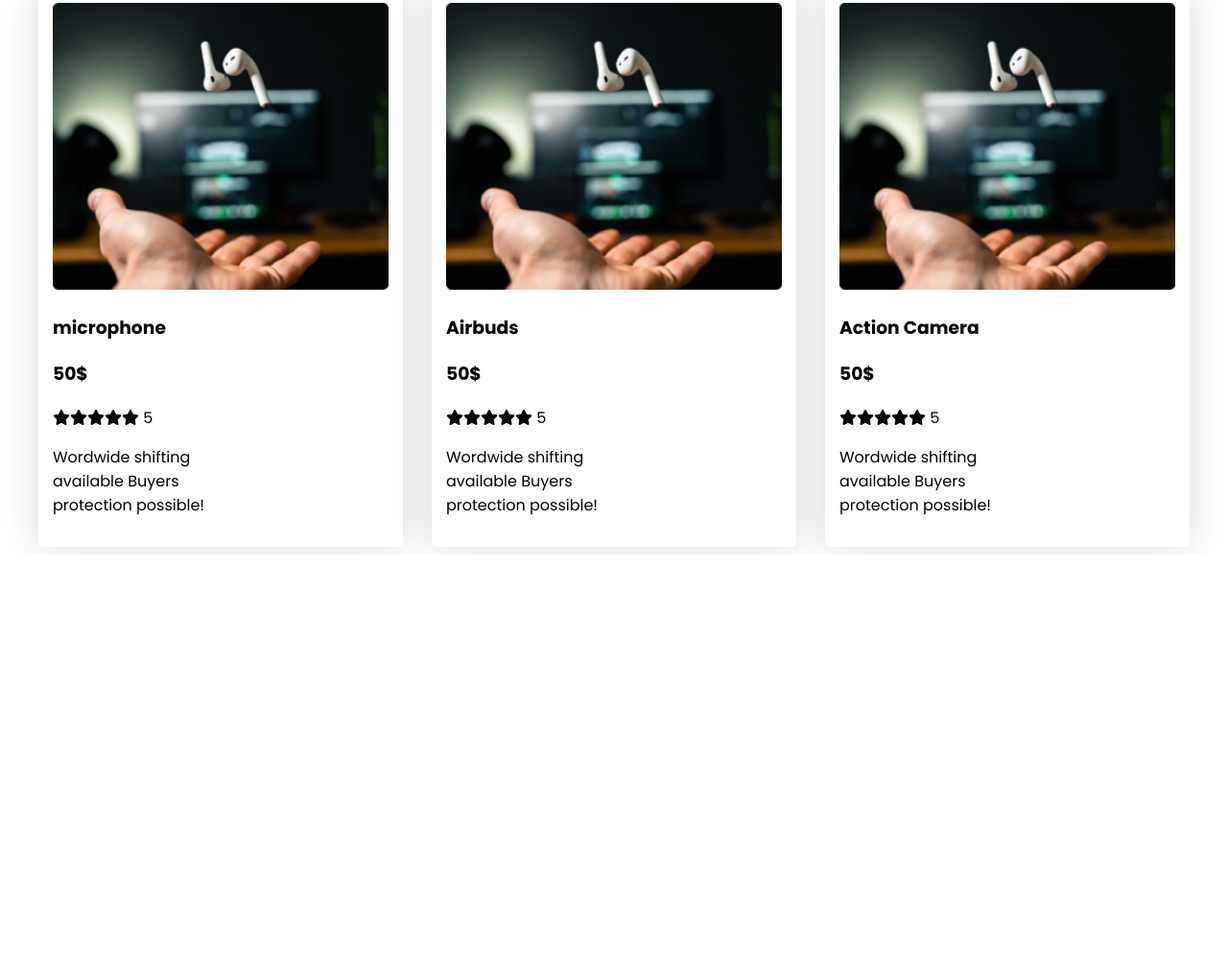
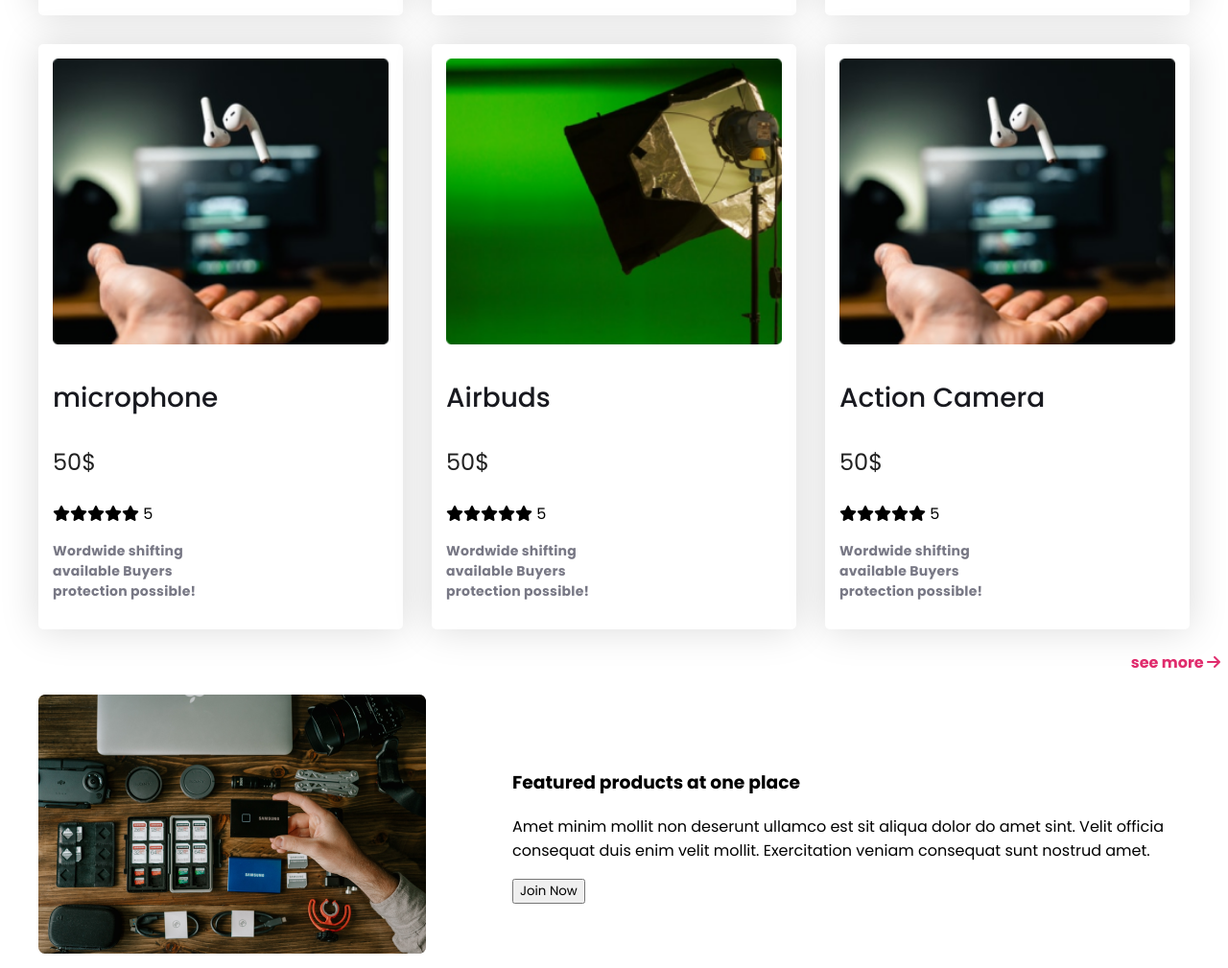
Before and after one commit to ahsan-62/influencer-products-frontend, a plain HTML site: page index.html in a window 1280 px wide. Shown: the part 2171-3180 px from the top of the page at 96% size. Before the commit the page ends 2749 px from the top, so only its background shows below. Drawn offline with Linux system fonts and the light colour scheme.

Commit message:
collections

```diff
--- a/index.html
+++ b/index.html
@@ -137,6 +137,40 @@
 
       .collection-description{
         width: 190px;
+        color: #787885;
+        font-size: 14px;
+        font-weight: 700;
+        letter-spacing: 0.252px;
+      }
+
+      .collection-title{
+        color: #18191F;
+        font-feature-settings: 'liga' off;
+        font-size: 28px;
+        font-weight: 500;
+      }
+      .collection-price{
+        color: rgba(0, 0, 0, 0.87);
+        font-size: 24px;
+        font-weight: 400;
+      }
+
+      .see-more{
+        text-align: right;
+        max-width: 1340px;
+        color: #E02C6D;
+      }
+
+      /*Features-section*/
+      .features-container{
+        display: flex;
+        justify-content: space-between;
+        align-items: center;
+        margin-top: 50px;
+        margin-bottom: 50px;
+        max-width: 1200px;
+        margin: 0 auto;
+        gap: 90px; ;
       }
 
 
@@ -216,7 +250,7 @@
             Buyers protection possible!</p>
         </div>
         <div class="collection">
-          <img src="images/airpod.png" alt="" >
+          <img src="images/drone.png" alt="" >
           <h3 class="collection-title">Light Setup</h3>
           <h3 class="collection-price">50$</h3>
           <p class="collection-star"><i class="fas fa-star"></i><i class="fas fa-star"></i><i class="fas fa-star"></i><i class="fas fa-star"></i><i class="fas fa-star"></i> 5</p>
@@ -224,7 +258,7 @@
             Buyers protection possible!</p>
         </div>
         <div class="collection">
-          <img src="images/airpod.png" alt="" >
+          <img src="images/camera.png" alt="" >
           <h3 class="collection-title">Photoshoot set</h3>
           <h3 class="collection-price">50$</h3>
           <p class="collection-star"><i class="fas fa-star"></i><i class="fas fa-star"></i><i class="fas fa-star"></i><i class="fas fa-star"></i><i class="fas fa-star"></i> 5</p>
@@ -232,7 +266,7 @@
             Buyers protection possible!</p>
         </div>
         <div class="collection">
-          <img src="images/airpod.png" alt="" >
+          <img src="images/lights.png" alt="" >
           <h3 class="collection-title">Vlogging Camera</h3>
           <h3 class="collection-price">50$</h3>
           <p class="collection-star"><i class="fas fa-star"></i><i class="fas fa-star"></i><i class="fas fa-star"></i><i class="fas fa-star"></i><i class="fas fa-star"></i> 5</p>
@@ -240,7 +274,7 @@
             Buyers protection possible!</p>
         </div>
         <div class="collection">
-          <img src="images/airpod.png" alt="" >
+          <img src="images/tripod.png" alt="" >
           <h3 class="collection-title">Green Screen</h3>
           <h3 class="collection-price">50$</h3>
           <p class="collection-star"><i class="fas fa-star"></i><i class="fas fa-star"></i><i class="fas fa-star"></i><i class="fas fa-star"></i><i class="fas fa-star"></i> 5</p>
@@ -248,7 +282,7 @@
             Buyers protection possible!</p>
         </div>
         <div class="collection">
-          <img src="images/airpod.png" alt="" >
+          <img src="images/mic.png" alt="" >
           <h3 class="collection-title">Flex Tripod</h3>
           <h3 class="collection-price">50$</h3>
           <p class="collection-star"><i class="fas fa-star"></i><i class="fas fa-star"></i><i class="fas fa-star"></i><i class="fas fa-star"></i><i class="fas fa-star"></i> 5</p>
@@ -264,7 +298,7 @@
             Buyers protection possible!</p>
         </div>
         <div class="collection">
-          <img src="images/airpod.png" alt="" >
+          <img src="images/single-light.png" alt="" >
           <h3 class="collection-title">Airbuds</h3>
           <h3 class="collection-price">50$</h3>
           <p class="collection-star"><i class="fas fa-star"></i><i class="fas fa-star"></i><i class="fas fa-star"></i><i class="fas fa-star"></i><i class="fas fa-star"></i> 5</p>
@@ -280,6 +314,19 @@
             Buyers protection possible!</p>
         </div>
       </div>
+      <div class="see-more">
+        <h4>see more <i class="fa-solid fa-arrow-right"></i></h4>
+      </div>
+      </section>
+      <section class="features-container">
+        <div class="features">
+          <img src="images/gear.png" alt="" class="features-img">
+          </div>
+          <div class="features">
+            <h3 class="features-title">Featured products at one place</h3>
+            <p class="features-description">Amet minim mollit non deserunt ullamco est sit aliqua dolor do amet sint. Velit officia consequat duis enim velit mollit. Exercitation veniam consequat sunt nostrud amet.</p>
+            <button class="features-btn" type="button">Join Now</button>
+            </div>
       </section>
     </main>
 
```
